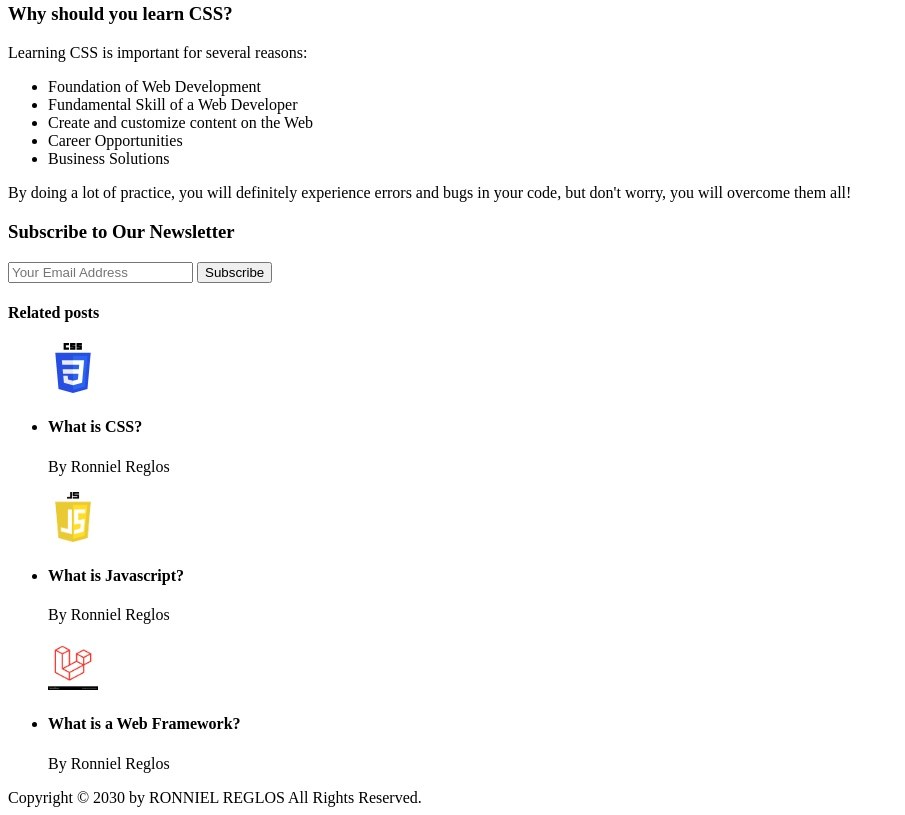
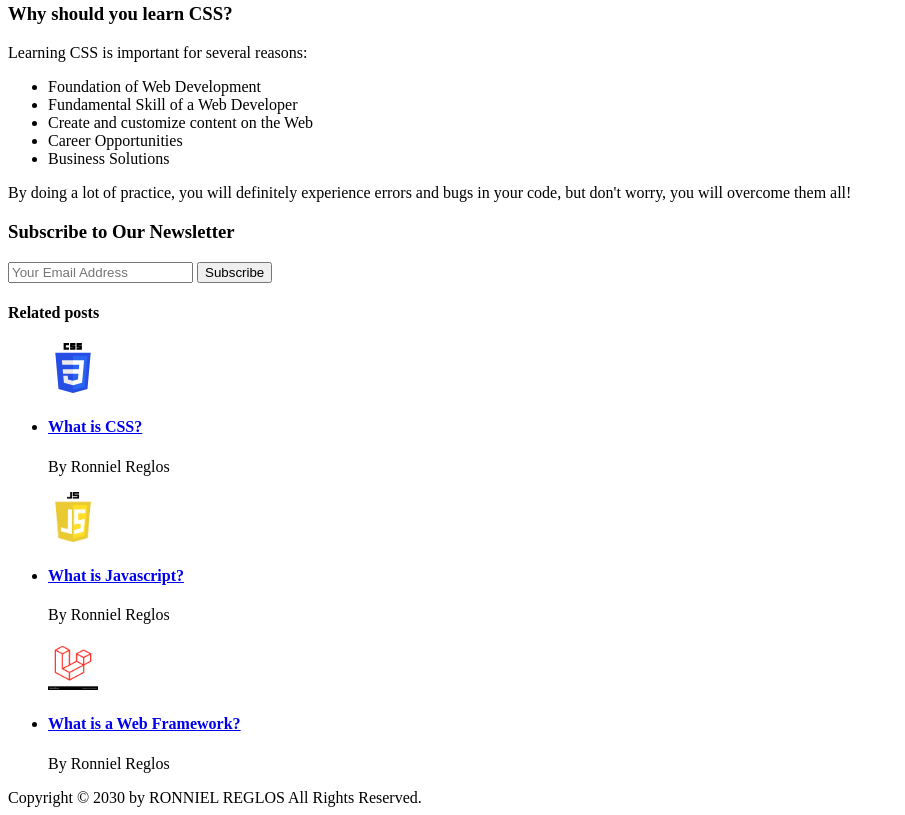
Before and after one commit to ronniel-ctrl/html_foundation2, a plain HTML site: page blog-one.html in a window 1280 px wide. Shown: the part 2019-2834 px from the top of the page, without its empty margins (0-905 px from the left). Drawn offline with Linux system fonts and the light colour scheme.

Commit message:
Update blog-one.html
added <a>

```diff
--- a/blog-one.html
+++ b/blog-one.html
@@ -147,17 +147,17 @@
         <h4>Related posts</h4>
             <ul>
                 <img src="images/csslogo.svg" width="50" height="50" alt="css logo">
-                 <li><h4>What is CSS? </h4>
+                 <li><h4><a href="blog-one"> What is CSS?</a> </h4>
                  <p>By Ronniel Reglos</p></li>
 
 
                  <img src="images/java.png" width="50" height="50" alt="java logo">
-                 <li><h4>What is Javascript? </h4>
+                 <li><h4><a href="blog-two"> What is Javascript?</a> </h4>
                  <p>By Ronniel Reglos</p></li>
 
 
                 <img src="images/laravel.avif" width="50" height="50" alt="framework logo">
-                 <li><h4>What is a Web Framework?</h4>
+                 <li><h4><a href="blog-three"> What is a Web Framework?</a></h4>
                  <p>By Ronniel Reglos</p></li>
             </ul>
     </aside>
```
